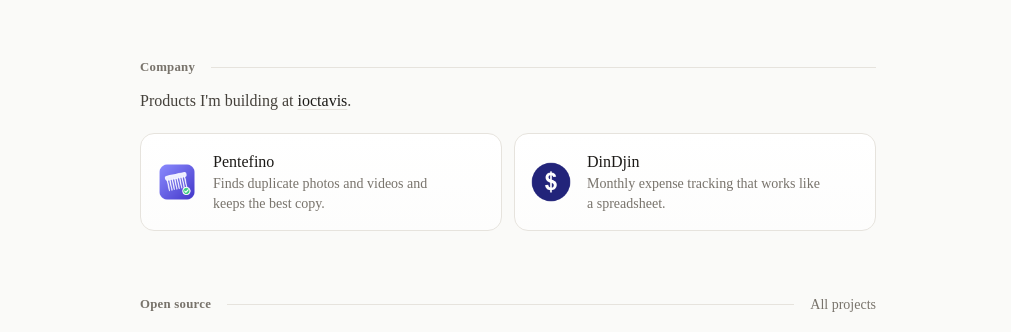
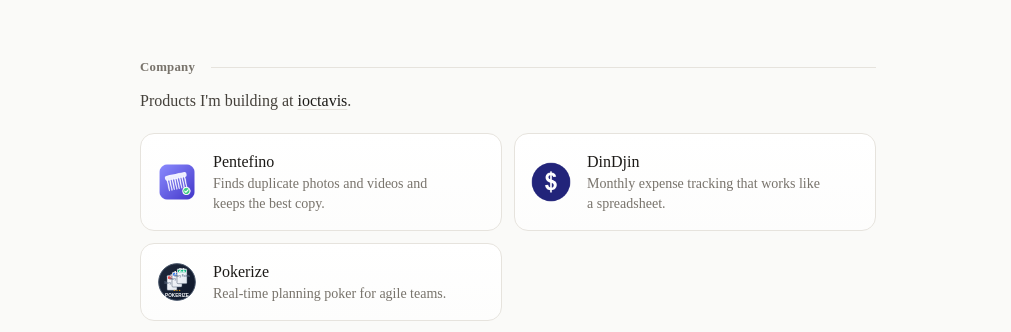
Before and after one commit to igoroctaviano/igoroctaviano.github.io, an Astro site: page / in a window 1280 px wide. Shown: the part 438-770 px from the top of the page, without its empty margins (132-1143 px from the left). Built offline with nearby package versions, Linux system fonts and the light colour scheme; Astro itself is replaced by a stand-in of ours.

Commit message:
Add Pokerize to the company section

```diff
--- a/src/pages/index.astro
+++ b/src/pages/index.astro
@@ -8,10 +8,11 @@ import Icon from "../components/Icon.astro";
 import portrait from "../assets/profile.png";
 import pentefinoIcon from "../assets/pentefino-icon.png";
 import dindjinIcon from "../assets/dindjin-icon.png";
+import pokerizeIcon from "../assets/pokerize-icon.svg";
 import { COMPANY, SITE, SOCIAL } from "../site";
 import { getPosts } from "../lib/posts";
 
-const productIcons = { pentefino: pentefinoIcon, dindjin: dindjinIcon } as const;
+const productIcons = { pentefino: pentefinoIcon, dindjin: dindjinIcon, pokerize: pokerizeIcon } as const;
 const tools = (await getCollection("tools"))
   .filter((t) => t.data.featured)
   .sort((a, b) => a.data.order - b.data.order)
--- a/src/site.ts
+++ b/src/site.ts
@@ -43,5 +43,11 @@ export const COMPANY = {
       tagline: "Monthly expense tracking that works like a spreadsheet.",
       url: "https://dindjin.com",
     },
+    {
+      id: "pokerize",
+      name: "Pokerize",
+      tagline: "Real-time planning poker for agile teams.",
+      url: "https://pokerize.ioctavis.com",
+    },
   ],
 } as const;
```
Also changed, not shown: src/assets/pokerize-icon.svg (added).
